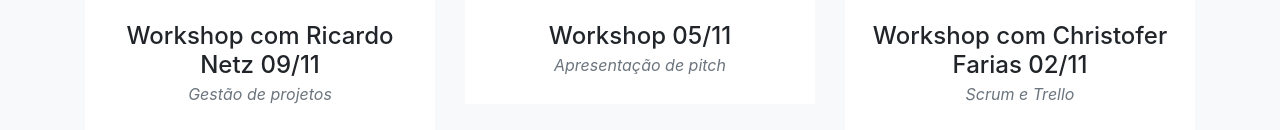
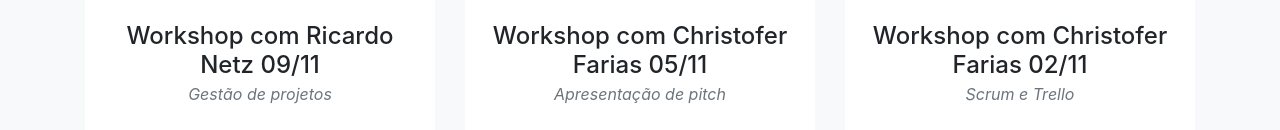
Before and after one commit to QuartelGeneralQG/quartelgeneralqg.github.io, a website with bundled scripts: page index.html in a window 1280 px wide. Shown: the part 2158-2288 px from the top of the page. Built offline with nearby package versions, Linux system fonts and the light colour scheme; files whose address does not match are found by name.

Commit message:
Update 2.0.3:
-Added 2 words
-Change 1 image

```diff
--- a/index.html
+++ b/index.html
@@ -194,7 +194,7 @@
               <img class="img-fluid" src="img\temp\05-thumbnail.png" alt="">
             </a>
             <div class="portfolio-caption">
-              <h4>Workshop 05/11</h4>
+              <h4>Workshop com Christofer Farias 05/11</h4>
               <p class="text-muted">Apresentação de pitch</p>
             </div>
           </div>
```
Also changed, not shown: img/temp/05-thumbnail.png.
